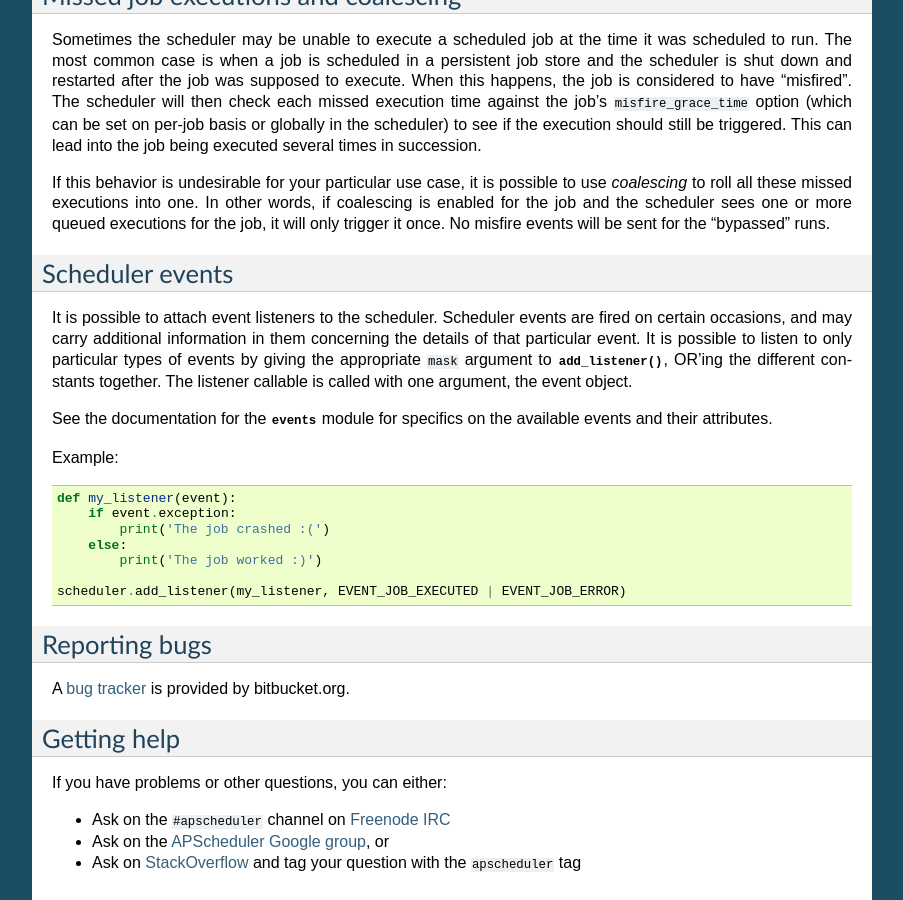
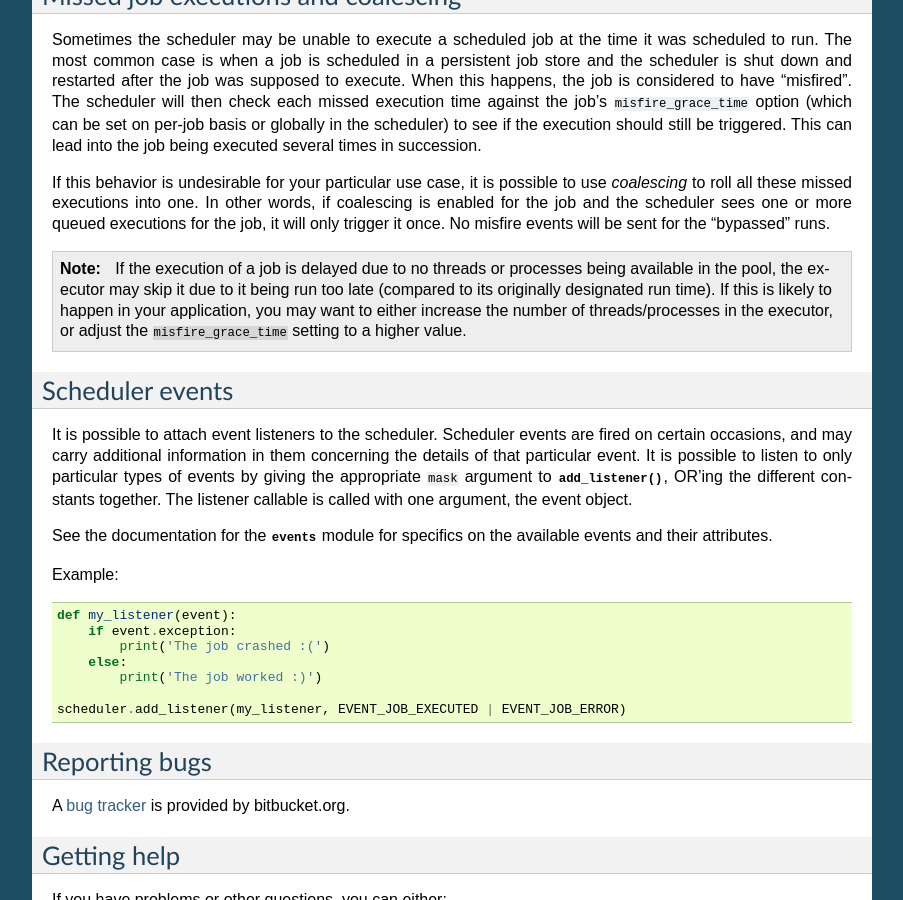
Before and after one commit to agronholm/apscheduler, a Sphinx documentation site: the page built from docs/userguide.rst, in a window 1280 px wide and 900 px high, scrolled down 6268 px. Shown: the whole window, without its empty margins (198-1101 px from the left). Built offline with Sphinx 7.4.7, drawn with Linux system fonts in a browser that asks for light colours.

Commit message:
Added an explicit note about the effects of misfire_grace_time

```diff
--- a/docs/userguide.rst
+++ b/docs/userguide.rst
@@ -357,6 +357,8 @@ considered a misfire. It is possible to set the maximum number of instances for
 let run concurrently, by using the ``max_instances`` keyword argument when adding the job.
 
 
+.. _missed-job-executions:
+
 Missed job executions and coalescing
 ------------------------------------
 
@@ -370,6 +372,12 @@ This can lead into the job being executed several times in succession.
 If this behavior is undesirable for your particular use case, it is possible to use `coalescing` to roll all these
 missed executions into one. In other words, if coalescing is enabled for the job and the scheduler sees one or more
 queued executions for the job, it will only trigger it once. No misfire events will be sent for the "bypassed" runs.
+
+.. note::
+    If the execution of a job is delayed due to no threads or processes being available in the pool, the executor may
+    skip it due to it being run too late (compared to its originally designated run time).
+    If this is likely to happen in your application, you may want to either increase the number of threads/processes in
+    the executor, or adjust the ``misfire_grace_time`` setting to a higher value.
 
 
 .. _scheduler-events:
```
Also changed, not shown: 1 other file.
